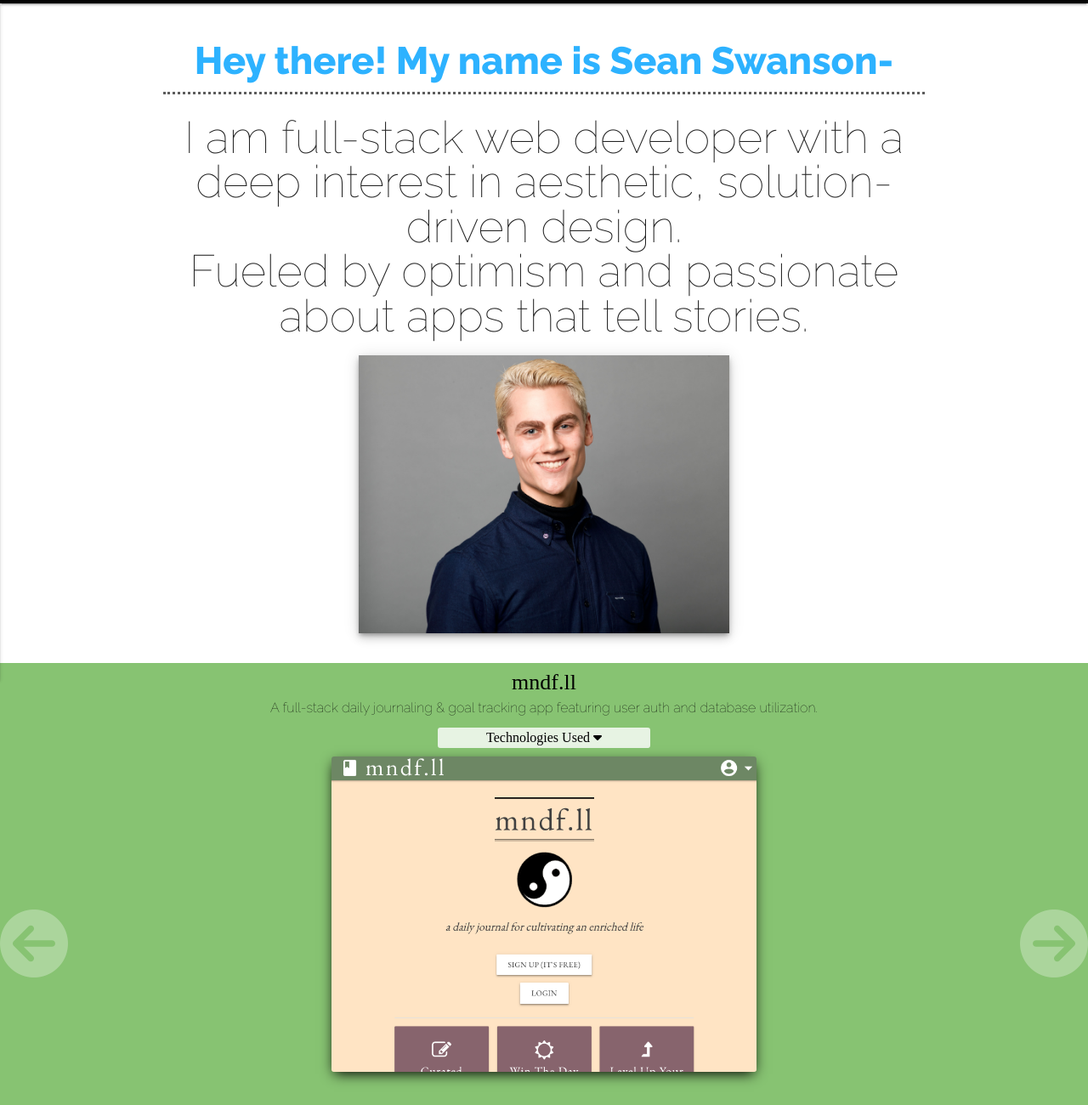
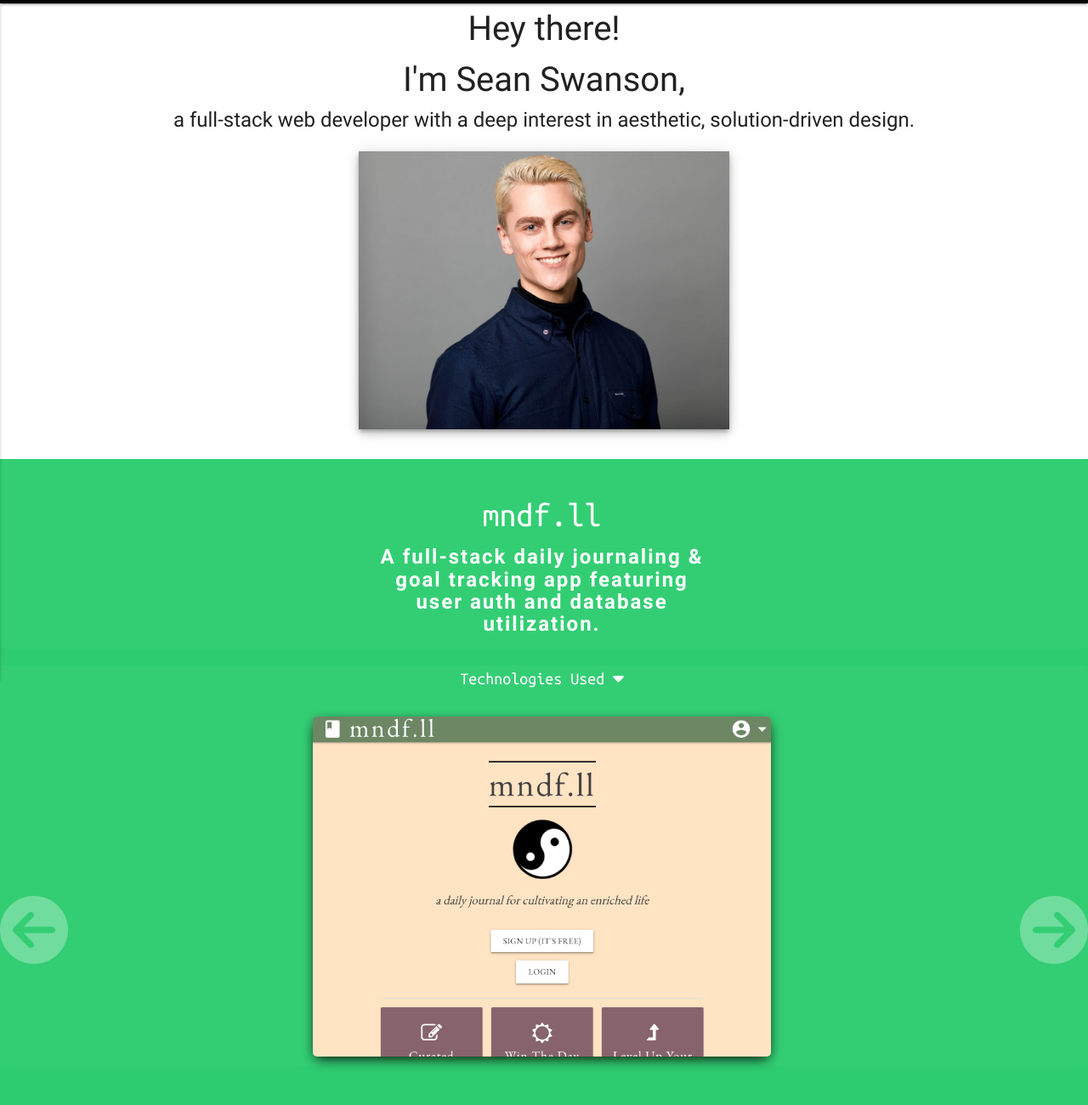
Before and after one commit to seancswanson/seanthaswan.github.io, a plain HTML site: page index.html in a window 1280 px wide. Shown: the part 60-1360 px from the top of the page at 85% size. Drawn offline with nearby package versions, Linux system fonts and the light colour scheme.

Commit message:
Styled the carousel

```diff
--- a/css/style.css
+++ b/css/style.css
@@ -1,13 +1,12 @@
 /* Global */
 html {
-  font-family: "Raleway", "Open sans", sans-serif;
+  font-family: 'Ubuntu Mono', sans-serif;
 }
 
 body {
   display: flex;
   min-height: 100vh;
   flex-direction: column;
-  font-family: "Raleway";
 }
 
 main {
@@ -122,7 +121,7 @@ a.dropdown-button > ul > li > i {
 
 .social-btn {
   width: 275px;
-  font-family: "Concert One";
+  font-family: "Roboto";
 }
 
 .btn {
@@ -152,33 +151,13 @@ a.dropdown-button > ul > li > i {
 }
 
 .p--intro__title {
-  font-family: "Concert One";
   font-size: 40px;
   margin: 0;
 }
 .p--intro__subtitle {
-  font-family: "Concert One";
   font-size: 24px;
   margin: 0;
   line-height: 34px;
-}
-
-
-
-.eyntk-r1 {
-  color: #2db2ff;
-  border-bottom: 3px dotted #5d5d5d;
-  font-size: 3em;
-  font-weight: 800;
-  line-height: 1.6em;
-
-}
-
-.eyntk-r2 {
-  margin: 0;
-  font-size: 3.5em;
-  line-height: 1em;
-  font-weight: 100;
 }
 
 /* Begin Portfolio */
@@ -186,7 +165,7 @@ a.dropdown-button > ul > li > i {
   background: rgba(255,255,255,.8);
   border-radius: 3px;
   width: 250px;
-  margin: 0 auto 10px auto;
+  margin: 0 auto 30px auto;
 }
 
 .inner {
@@ -200,24 +179,28 @@ a.dropdown-button > ul > li > i {
 
 .carousel {
   margin-bottom: 20px;
-  height: 600px !important;
+  height: 825px !important;
 }
 
 .carousel h2 {
-  font-size: 26px !important;
-  margin-top: 7px;
-  margin-bottom: 1px;
-  font-family: "Concert One";
+  font-size: 40px !important;
+  margin-top: 50px;
+  margin-bottom: 20px;
+  font-weight: 700;
+  font-family: 'Ubuntu Mono';
 }
 
 .carousel h3 {
-  font-size: 16px !important;
+  font-size: 24px !important;
   margin-top: 5px;
-  margin-bottom: -6px;
+  margin-bottom: 10px;
+  letter-spacing: 2px;
+  font-weight: 700;
 }
 
 .div--carouselitem__mndfll {
-  background-color: #87c372;
+  background-color: #2ecc71;
+  color: #404040 !important;
 }
 
 .div--carouselitem__pokedex {
@@ -226,6 +209,12 @@ a.dropdown-button > ul > li > i {
 
 .div--carouselitem__victorylist {
   background: #0288d1;
+}
+
+.div--mndfll__title {
+  background: #c1ffda08;
+  padding: 0 5px 5px 0;
+  border-radius: 5px;
 }
 /*
 .div--container__technologies{
@@ -257,8 +246,8 @@ a.dropdown-button > ul > li > i {
 
 .div--screenshot__victorylist {
   width: 410px;
-  height: 400px;
-  border-radius: 3px;
+  height: 500px;
+  border-radius: 5px;
   display: inline-block;
   overflow-y: scroll;
   overflow-x: hidden;
@@ -266,22 +255,23 @@ a.dropdown-button > ul > li > i {
 }
 
 .img--screenshot__chairman {
-  max-width: 600px;
-  height: auto;
+  max-width: 800px !important;
+  max-height: auto;
   border-radius: 5px;
 }
 
 .img--screenshot__mndfll {
-  max-width: 500px;
+  max-width: auto;
+  max-height: 400px!important;
   height: auto;
-  border-radius: 3px;
+  border-radius: 5px;
   box-shadow: 0 5px 15px -3px black;
 }
 
 .img--screenshot__pokedex {
-  max-width: 600px;
-  height: auto;
-  border-radius: 3px;
+  max-width: 700px !important;
+  max-height: auto;
+  border-radius: 5px;
   box-shadow: 0 5px 15px -3px black;
 }
 
@@ -309,10 +299,32 @@ a.dropdown-button > ul > li > i {
 }
 
 .toggle {
-  color: black;
-  padding: 30px;
   font-size: 16px;
-  font-family: "Concert One";
+  font-family: "Ubuntu Mono";
+}
+
+.accordion {
+  background: transparent;
+}
+
+.accordion a {
+  font-size: 20px;
+}
+
+.accordion li, ul {
+  background:transparent;
+}
+
+.inner {
+  background: transparent !important;
+  font-size: 20px;
+  font-weight: bold;
+}
+
+.white-text-large {
+  color: white;
+  position: relative;
+  top: 0px;
 }
 /* Footer */
 
--- a/index.html
+++ b/index.html
@@ -7,9 +7,8 @@
   <link rel="shortcut icon" href="/favicon.ico" type="image/x-icon">
   <link rel="icon" href="/favicon.ico" type="image/x-icon">
   <link rel="stylesheet" type="text/css" href="css/style.css">
-  <link href='https://fonts.googleapis.com/css?family=Raleway:800' rel='stylesheet' type='text/css'>
-  <link href='https://fonts.googleapis.com/css?family=Raleway:100' rel='stylesheet' type='text/css'>
-	<link rel="stylesheet" href="https://cdnjs.cloudflare.com/ajax/libs/materialize/0.100.2/css/materialize.min.css">
+  <link rel="stylesheet" href="https://cdnjs.cloudflare.com/ajax/libs/materialize/0.100.2/css/materialize.min.css">
+  <link href="https://fonts.googleapis.com/css?family=Ubuntu+Mono:400,700" rel="stylesheet">
 </head>
 <body>
 <!-- BEGIN NAV -->
@@ -53,14 +52,9 @@
 <div class="container">
   <div class="row">
     <div class="col s12 m12 l12 center">
-    <!-- <p class="p--intro__title">Hey there!</p>
+    <p class="p--intro__title">Hey there!</p>
     <p class="p--intro__title">I'm Sean Swanson,</p>
-    <p class="p--intro__subtitle">a full-stack web developer with a deep interest in aesthetic, solution-driven design. </p> -->
-    <div class="eyntk">
-      <h1 class="eyntk-r1">Hey there! My name is Sean Swanson-</h1>
-      <h1 class="eyntk-r2">I am full-stack web developer with a deep interest in aesthetic, solution-driven design.</h1>
-      <h1 class="eyntk-r2">Fueled by optimism and passionate about apps that tell stories.</h1>
-    </div>
+    <p class="p--intro__subtitle">a full-stack web developer with a deep interest in aesthetic, solution-driven design. </p>
   </div>
   </div>
     <div class="row">
@@ -79,17 +73,21 @@
       <a class="prev"><i class="fa fa-arrow-circle-left" aria-hidden="true"></i></a>
       <a class="next"><i class="fa fa-arrow-circle-right" aria-hidden="true"></i></a>
     </div>
-    <div class="carousel-item div--carouselitem__mndfll black-text" href="#one!">
-      <div class="row">
-        <div class="col s12">
+    <div class="carousel-item div--carouselitem__mndfll" href="#one!">
+      <div class="row div--mndfll__title white-text">
+        <div class="col s12 m6 l4 offset-m3 offset-l4">
+          <div class="">
           <h2>mndf.ll</h2>
           <h3>A full-stack daily journaling & goal tracking app featuring user auth and database utilization.</h3>
         </div>
+        </div>
       </div>
+      <div class="row div--mndfll__title white-text">
+        <div class="col s12">
         <ul class="accordion">
           <li>
-            <a class="toggle" href="javascript:void(0);">Technologies Used <i class="fa fa-caret-down" aria-hidden="true"></i></a>
-              <ul class="inner">
+            <a class="toggle white-text" href="javascript:void(0);">Technologies Used <i class="fa fa-caret-down" aria-hidden="true"></i></a>
+              <ul class="inner white-text">
                 <li>javaScript/jQuery</li>
                 <li>Node.JS/Express</li>
                 <li>User authentication</li>
@@ -101,20 +99,23 @@
               </ul>
           </li>
         </ul>
-      <img class="img--screenshot__mndfll" src="mndfll.png">
+      </div>
+      <img class="img--screenshot__mndfll responsive-img" src="mndfll.png">
     </div>
+  </div>
+
 
     <div class="carousel-item black white-text" href="#two!">
       <div class="row">
-        <div class="col s12">
+        <div class="col s12 m6 offset-m3">
           <h2>Chairman of the Board</h2>
           <h3>A retro front-end retro corporate ladder simulator game.</h3>
         </div>
       </div>
         <ul class="accordion">
           <li>
-            <a class="toggle" href="javascript:void(0);">Technologies Used <i class="fa fa-caret-down" aria-hidden="true"></i></a>
-              <ul class="inner">
+            <a class="toggle white-text" href="javascript:void(0);">Technologies Used <i class="fa fa-caret-down" aria-hidden="true"></i></a>
+              <ul class="inner white-text">
                 <li>HTML5</li>
                 <li>CSS3</li>
                 <li>javaScript</li>
@@ -122,19 +123,20 @@
               </ul>
           </li>
         </ul>
-      <img class="img--screenshot__chairman" src="chairman.png">
+      <img class="img--screenshot__chairman responsive-img" src="chairman.png">
     </div>
     <div class="carousel-item div--carouselitem__pokedex white-text" href="#three!">
       <div class="row">
-        <div class="col s12">
+        <div class="col s12 m6 offset-m3">
         <h2>PokéDex</h2>
         <h3>A full-stack Pokèmon encyclopedia as a study of RESTful API architecture.</h3>
         </div>
       </div>
+
         <ul class="accordion">
           <li>
-            <a class="toggle" href="javascript:void(0);">Technologies Used <i class="fa fa-caret-down" aria-hidden="true"></i></a>
-              <ul class="inner">
+            <a class="toggle white-text" href="javascript:void(0);">Technologies Used <i class="fa fa-caret-down" aria-hidden="true"></i></a>
+              <ul class="inner white-text">
                 <li>javaScript/jQuery</li>
                 <li>Node.JS/Express</li>
                 <li>View templating engine</li>
@@ -144,20 +146,20 @@
               </ul>
           </li>
         </ul>
-      <img class="img--screenshot__pokedex" src="pokedex.png">
+      <img class="img--screenshot__pokedex responsive-img" src="pokedex.png">
     </div>
 
     <div class="carousel-item div--carouselitem__victorylist white-text" href="#four!">
       <div class="row">
-        <div class="col s12">
+        <div class="col s12 m6 offset-m3">
           <h2>Victory List</h2>
           <h3>A front-end to-do list as an experiment of interactivity and UI/UX design.</h3>
         </div>
       </div>
         <ul class="accordion">
           <li>
-            <a class="toggle" href="javascript:void(0);">Technologies Used <i class="fa fa-caret-down" aria-hidden="true"></i></a>
-              <ul class="inner">
+            <a class="toggle white-text" href="javascript:void(0);">Technologies Used <i class="fa fa-caret-down" aria-hidden="true"></i></a>
+              <ul class="inner white-text">
                 <li>HTML5</li>
                 <li>CSS3</li>
                 <li>javaScript</li>
@@ -167,8 +169,8 @@
           </li>
         </ul>
       <div class="div--screenshot__victorylist">
-      <img class="img--screenshot__victorylist" src="victorylist.png">
-    </div>
+        <img class="img--screenshot__victorylist" src="victorylist.png">
+      </div>
     </div>
   </div>
 </main>
```
